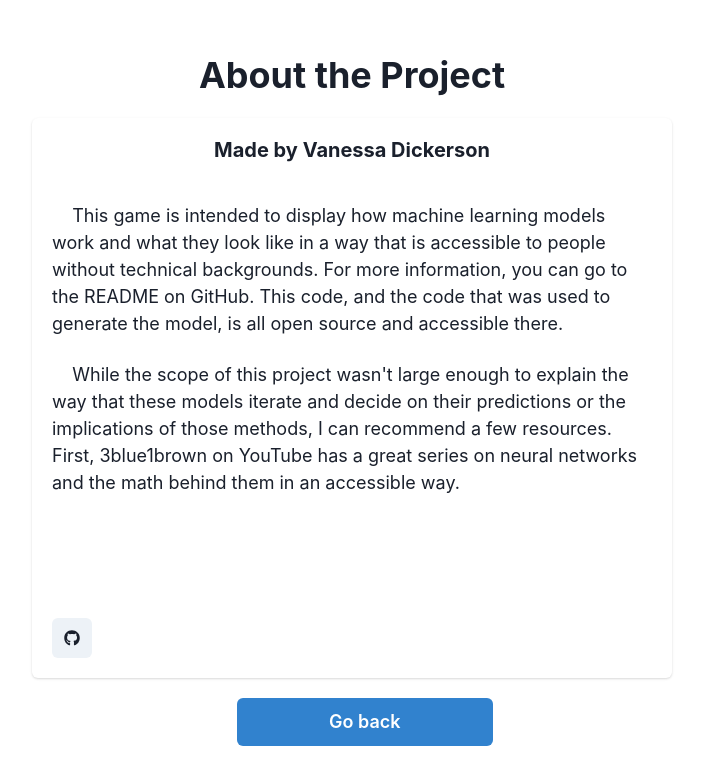
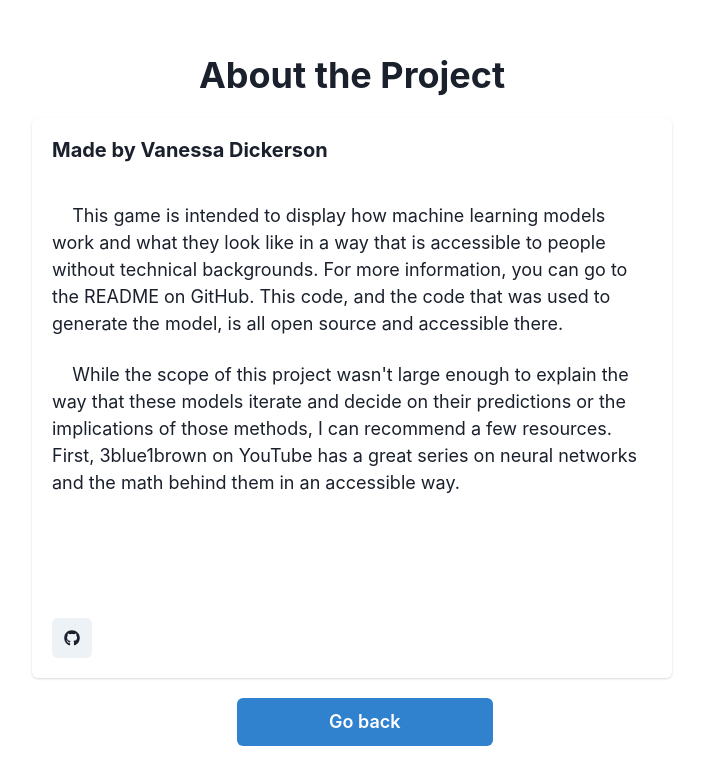
Before and after one commit to V-Dickerson/Is-It-Phishy, a Next.js app in the folder is-it-phishy/: page /about in a window 1280 px wide. Shown: the top 784 px of the page, without its empty margins (288-991 px from the left). Built offline with nearby package versions, Linux system fonts and the light colour scheme.

Commit message:
Fixing compilation error with header of About page

```diff
--- a/is-it-phishy/pages/about.tsx
+++ b/is-it-phishy/pages/about.tsx
@@ -10,7 +10,7 @@ const About = () => {
                 <Heading>About the Project</Heading>
                 <Card h='70vh' w='50vw'>
                     <CardHeader>
-                        <Heading align='center' size='md'>Made by Vanessa Dickerson</Heading>
+                        <Heading alignSelf='center' size='md'>Made by Vanessa Dickerson</Heading>
                     </CardHeader>
                     <CardBody>
                         <Text fontSize='large'>
```
